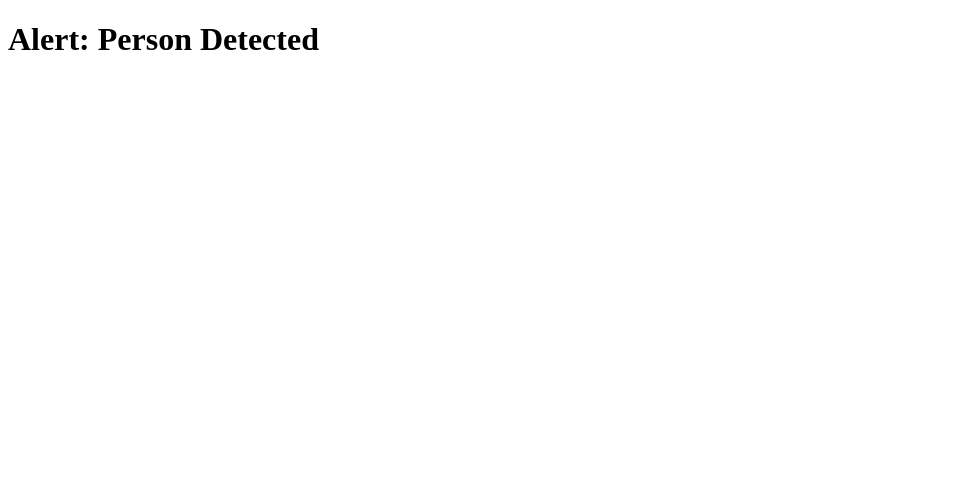
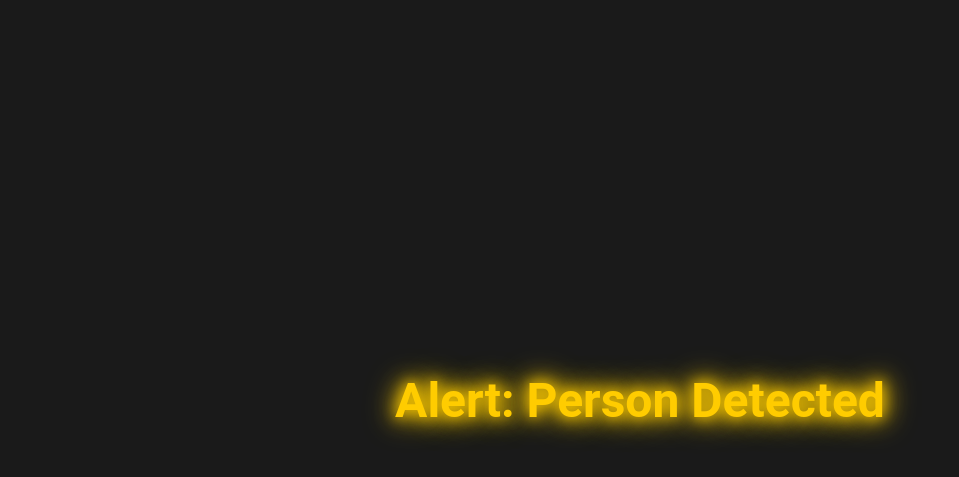
Before and after one commit to devprashad/human-detection-in-railway-using-openvino, a Flask app: template templates/alert.html in a window 1280 px wide. Shown: the top 477 px of the page, without its empty margins (0-959 px from the left). Run offline with Flask 3, Linux system fonts and the light colour scheme; the template is opened without the code that fills it, so the values that code supplies are empty.

Commit message:
today final push

```diff
--- a/templates/alert.html
+++ b/templates/alert.html
@@ -2,9 +2,36 @@
 <html>
 <head>
     <title>Alert</title>
+    <style>
+        body {
+            font-family: 'Roboto', sans-serif;
+            background-color: #1a1a1a;
+            margin: 0;
+            padding: 0;
+            display: flex;
+            justify-content: center;
+            align-items: center;
+            height: 100vh;
+        }
+
+        h1 {
+            color: #ffcc00;
+            font-size: 3em;
+            text-shadow: 2px 2px 4px rgba(0, 0, 0, 0.5);
+            animation: glow 1.5s ease-in-out infinite alternate;
+        }
+
+        @keyframes glow {
+            from {
+                text-shadow: 0 0 10px #ffcc00, 0 0 20px #ffcc00, 0 0 30px #ffcc00;
+            }
+            to {
+                text-shadow: 0 0 20px #ffcc00, 0 0 30px #ffcc00, 0 0 40px #ffcc00;
+            }
+        }
+    </style>
 </head>
 <body>
     <h1>Alert: Person Detected</h1>
-
 </body>
 </html>
```
